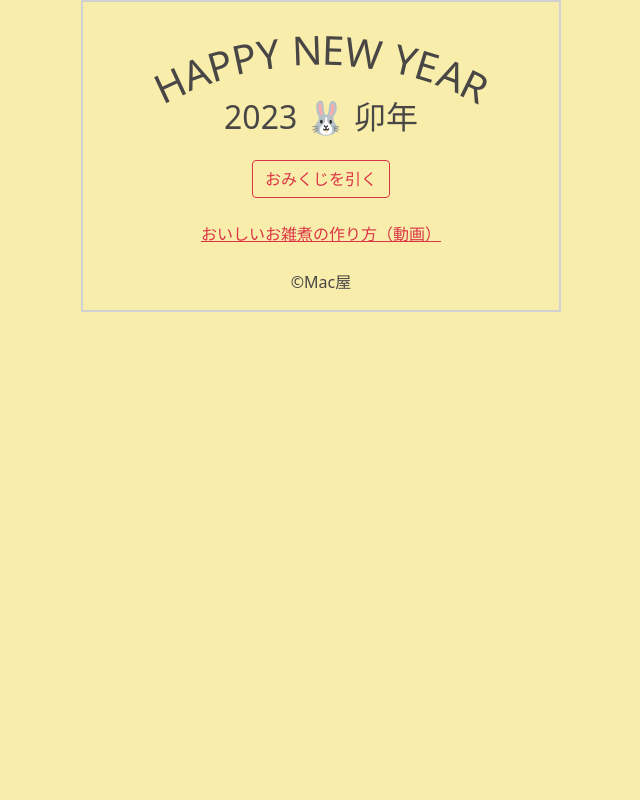
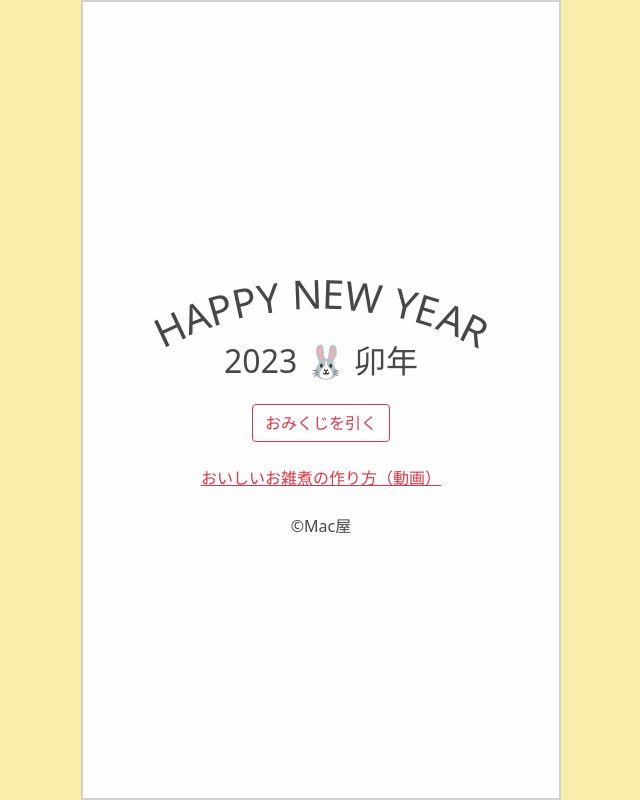
Before and after one commit to taiyo8911/NewYearCard, a plain HTML site: page index.html in a window 1280 px wide. Shown: the whole page, without its empty margins (319-959 px from the left). Drawn offline with nearby package versions, Linux system fonts and the light colour scheme; no server answers.

Commit message:
Add files via upload

```diff
--- a/index.html
+++ b/index.html
@@ -15,11 +15,12 @@
             body {
                 background-color: rgb(248, 237, 171);
                 color: #494646;
-
             }
 
             .container {
+                background-color: #FEFEFF;
                 max-width: 480px;
+                height: 100vh;
                 border: #D0D1D1 2px solid;
                 display: flex;
                 justify-content: center;
```
